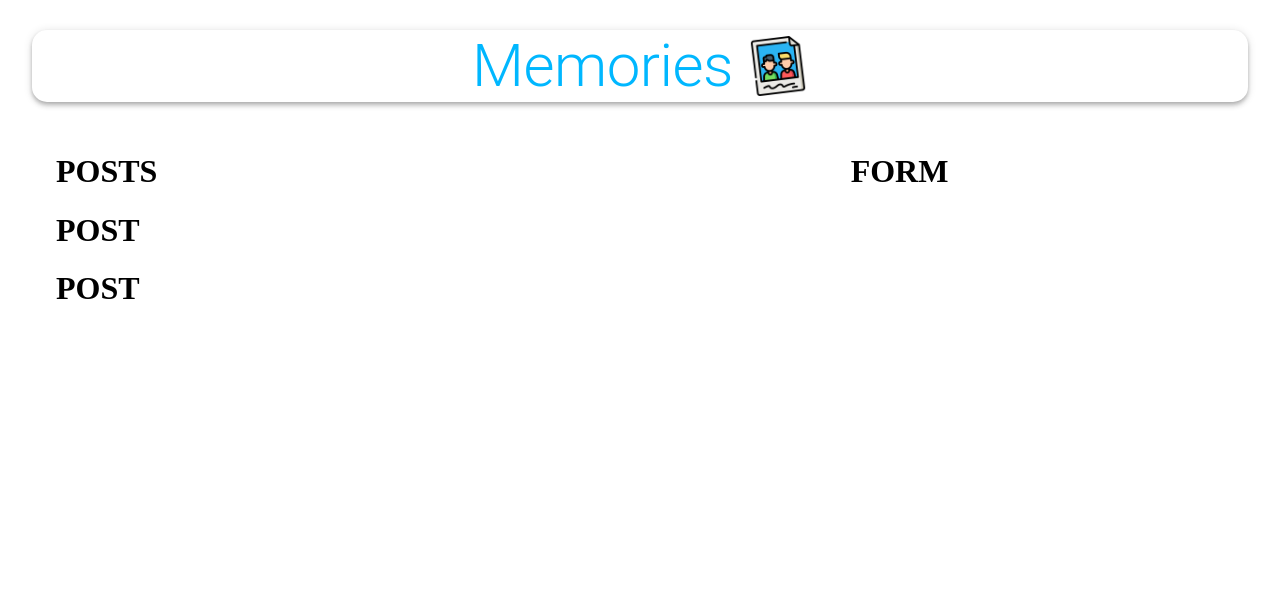
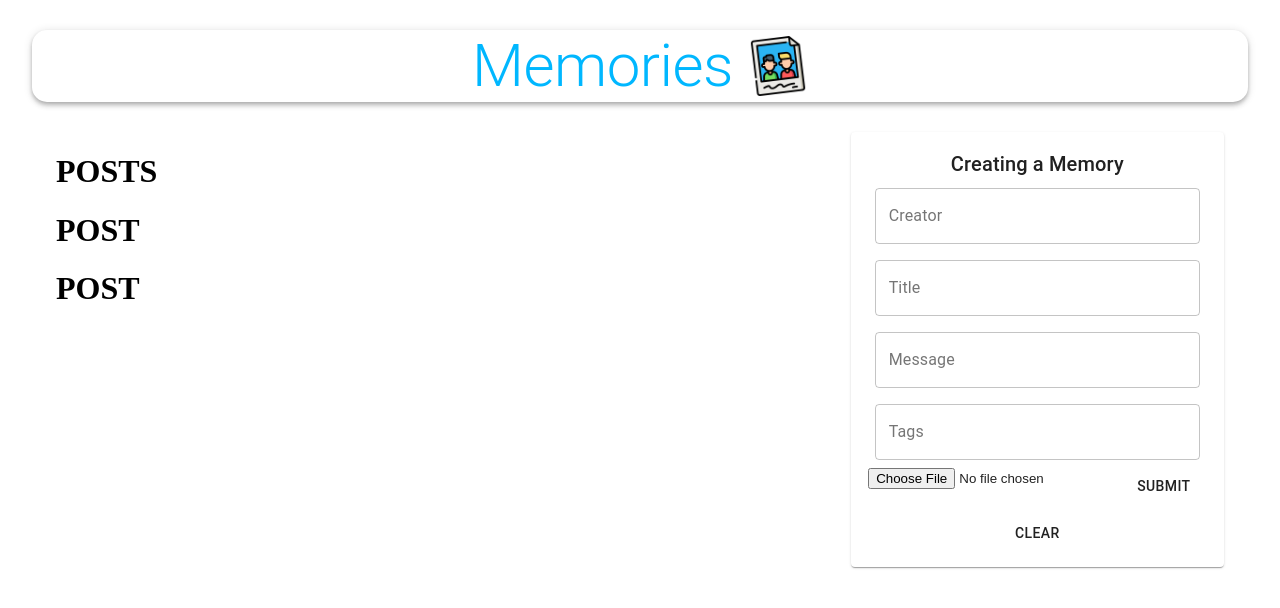
Before and after one commit to priyteshprasad/memories-client, a React (Create React App) app: page / in a window 1280 px wide. Shown: the top 608 px of the page. Built offline with nearby package versions, Linux system fonts and the light colour scheme; no server answers.

Commit message:
form added submit and clear functionality still not added

```diff
--- a/package.json
+++ b/package.json
@@ -2,7 +2,7 @@
   "name": "mern-stack-client",
   "version": "0.1.0",
   "private": true,
-  "proxy": "https://memories-project-part4.herokuapp.com/",
+  "proxy": "http://localhost:500",
   "dependencies": {
     "@material-ui/core": "^4.12.4",
     "@material-ui/icons": "^4.9.1",
--- a/src/App.js
+++ b/src/App.js
@@ -1,14 +1,22 @@
-import React from "react";
+import React, { useEffect} from "react";
 // import all the components that we are going to user
 // all start with capital letter
 import {Container, AppBar, Typography, Grid, Grow} from '@material-ui/core'
 import Posts from './components/Posts/Posts';
 import Form from './components/Form/Form'
 import memories from './images/memories.png';
-import userStyles from "./styles"
+
+import userStyles from "./styles";
+import { useDispatch } from 'react-redux'; //dispatch an action
+
+import { getPosts } from './actions/posts'
 
 const App = () => {
     const classes = userStyles();
+    const dispatch = useDispatch();
+    useEffect(() =>{
+        dispatch(getPosts()); //successful dispatch
+    }, [dispatch])
     return (
         <Container maxWidth='lg' >
             <AppBar className={classes.appBar} position="static" color="inherit">
--- /dev/null
+++ b/src/actions/posts.js
@@ -0,0 +1,19 @@
+import  * as api from '../api';
+
+// api.fetchPosts
+// Action Creaters are functions that return an action
+//an action just an object that has type and payload
+// instead to returning an action we have to dispatch it
+
+export const getPosts = () => async (dispatch) => {
+
+    try {
+        const { data } = await api.fetchPosts();
+        dispatch({type: 'FETCH_ALL', payload: data})
+    }catch(error){
+        console.log(error.message)
+    }
+
+}
+// const action = {type: 'FETCH_ALL', payload: []}
+// dispatch(action)
--- /dev/null
+++ b/src/api/index.js
@@ -0,0 +1,5 @@
+import axios from "axios"; //use to make api calls
+
+const url = "http://localhost:5000/posts"; //pointing to backend
+
+export const fetchPosts = () => axios.get(url);
--- a/src/components/Form/Form.js
+++ b/src/components/Form/Form.js
@@ -1,10 +1,103 @@
-import React from "react";
-
+import React, { useState } from "react";
+import FileBase from "react-file-base64";
+import {
+  TextField,
+  Button,
+  Typography,
+  Paper,
+  DialogTitle,
+} from "@material-ui/core";
+import userStyles from "./styles";
 const Form = () => {
-    return (
-        <h1>FORM</h1>
-    )
-}
-
+  const [postData, setPostData] = useState({
+    creator: "",
+    title: "",
+    message: "",
+    tags: "",
+    selectedFile: "",
+  });
+  const classes = userStyles();
+  const handleSubmit = () => {};
+  const clear = () => {};
+  return (
+    <Paper className={classes.paper}>
+      <form
+        autoComplete="off"
+        noValidate
+        className={`${classes.form} ${classes.root}`}
+        onSubmit={handleSubmit}
+      >
+        <Typography variant="h6">Creating a Memory</Typography>
+        <TextField
+          name="creator"
+          variant="outlined"
+          label="Creator"
+          fullWidth
+          value={postData.creator}
+          onChange={(event) =>
+            setPostData({ ...postData, creator: event.target.value })
+          }
+        />
+        <TextField
+          name="title"
+          variant="outlined"
+          label="Title"
+          fullWidth
+          value={postData.title}
+          onChange={(event) =>
+            setPostData({ ...postData, title: event.target.value })
+          }
+        />
+        <TextField
+          name="message"
+          variant="outlined"
+          label="Message"
+          fullWidth
+          value={postData.message}
+          onChange={(event) =>
+            setPostData({ ...postData, message: event.target.value })
+          }
+        />
+        <TextField
+          name="tags"
+          variant="outlined"
+          label="Tags"
+          fullWidth
+          value={postData.tags}
+          onChange={(event) =>
+            setPostData({ ...postData, tags: event.target.value })
+          }
+        />
+        <div className="classes.fileInput">
+          <FileBase
+            type="file"
+            multiple={false}
+            onDone={({ base64 }) =>
+              setPostData({ ...postData, selectedFile: base64 })
+            }
+          />
+        </div>
+        <Button
+          className={classes.buttonSubmit}
+          variant="container"
+          color="primary"
+          size="large"
+          type="submit"
+        >
+          Submit
+        </Button>
+        <Button
+          variant="container"
+          color="secondary"
+          size="small"
+          onClick={clear}
+          fullWidth
+        >
+          Clear
+        </Button>
+      </form>
+    </Paper>
+  );
+};
 
 export default Form;
--- a/src/components/Posts/Post/Post.js
+++ b/src/components/Posts/Post/Post.js
@@ -1,6 +1,7 @@
 import React from "react";
-
+import userStyles from "./styles"
 const Post = () => {
+    const classes = userStyles();
     return (
         <h1>POST</h1>
     )
--- a/src/components/Posts/Posts.js
+++ b/src/components/Posts/Posts.js
@@ -1,10 +1,15 @@
 import React from "react";
-import Post from './Post/Post'
+import { useSelector } from "react-redux";
+import Post from './Post/Post';
+import userStyles from "./styles"
 
 const Posts = () => {
+    const posts = useSelector((state) => state.posts);
+    const classes = userStyles();
+    console.log(posts)
     return (
         <>
-        <h1>POSTS</h1>
+        <h1 className="">POSTS</h1>
         <Post />
         <Post />
         </>
--- a/src/index.js
+++ b/src/index.js
@@ -1,6 +1,20 @@
 import React from 'react';
 import  ReactDOM  from 'react-dom';
+
+import {Provider} from 'react-redux'; //keep take of store and its acces the state from anywhere in the project
+import { createStore, configureStore, applyMiddleware
+, compose  } from 'redux';
+import thunk from 'redux-thunk'
+import reducers from './reducers'
+
+
 import App from './App';
 
-ReactDOM.render(<App/>, document.getElementById('root'));
+const store = createStore(reducers, compose(applyMiddleware(thunk)))
+
+ReactDOM.render( //app is using redux and we can use its all the cababilities
+    <Provider store={store}>
+        <App/>
+    </Provider>
+, document.getElementById('root'));
 // ReactDOM.render(<App/>)
--- /dev/null
+++ b/src/reducers/index.js
@@ -0,0 +1,4 @@
+import { combineReducers } from "redux";
+import posts from './posts'
+
+export default combineReducers({ posts });
--- /dev/null
+++ b/src/reducers/posts.js
@@ -0,0 +1,13 @@
+export default (posts = [], action) =>{
+    // if(action.type === "CREATE"){
+    //     return ...
+    // } multiple if statement
+    switch(action.type){
+        case 'FETCH_ALL':
+            return action.payload; //actual posts
+        case 'CREATE':
+            return posts;
+        default:
+            return posts;
+    }
+}
```
